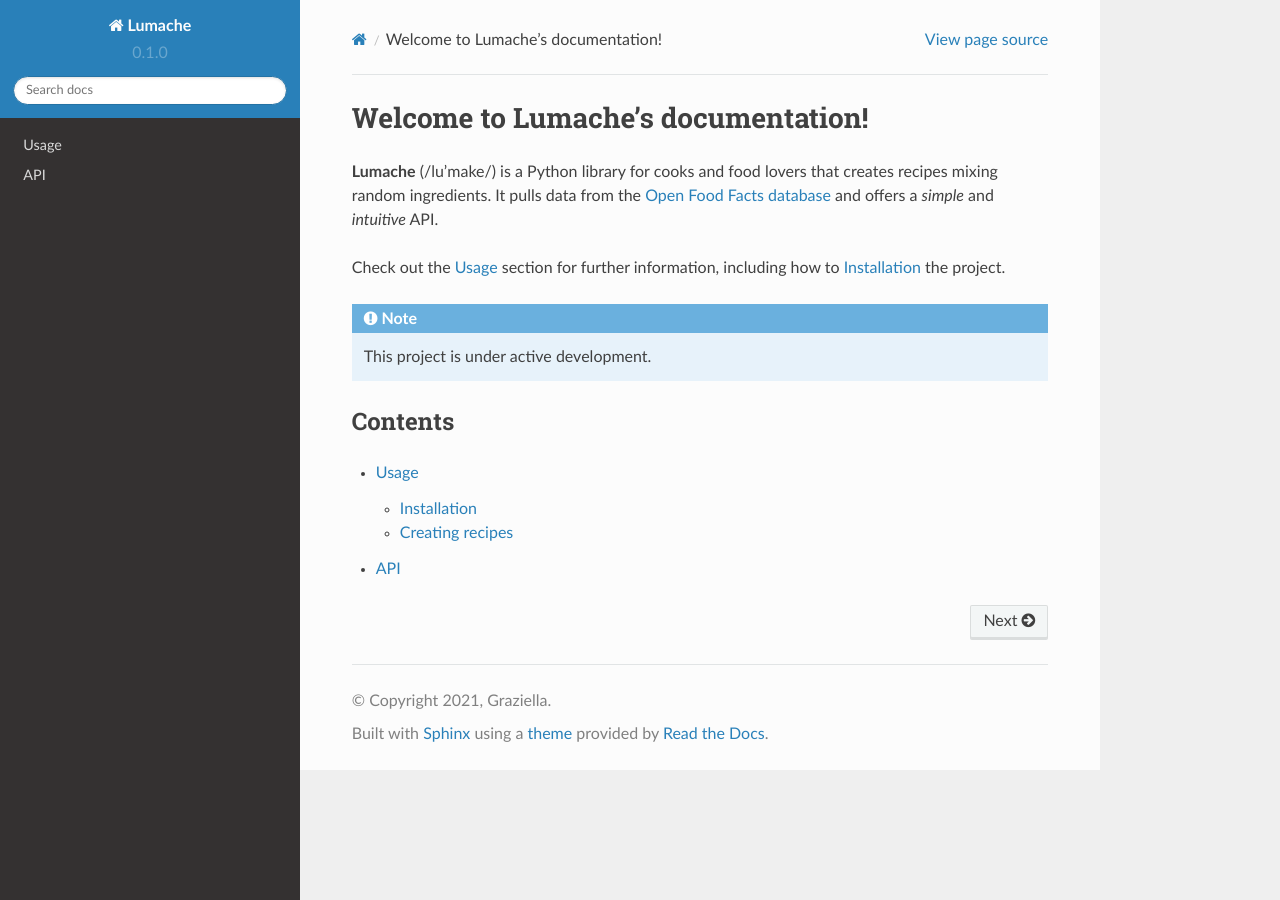
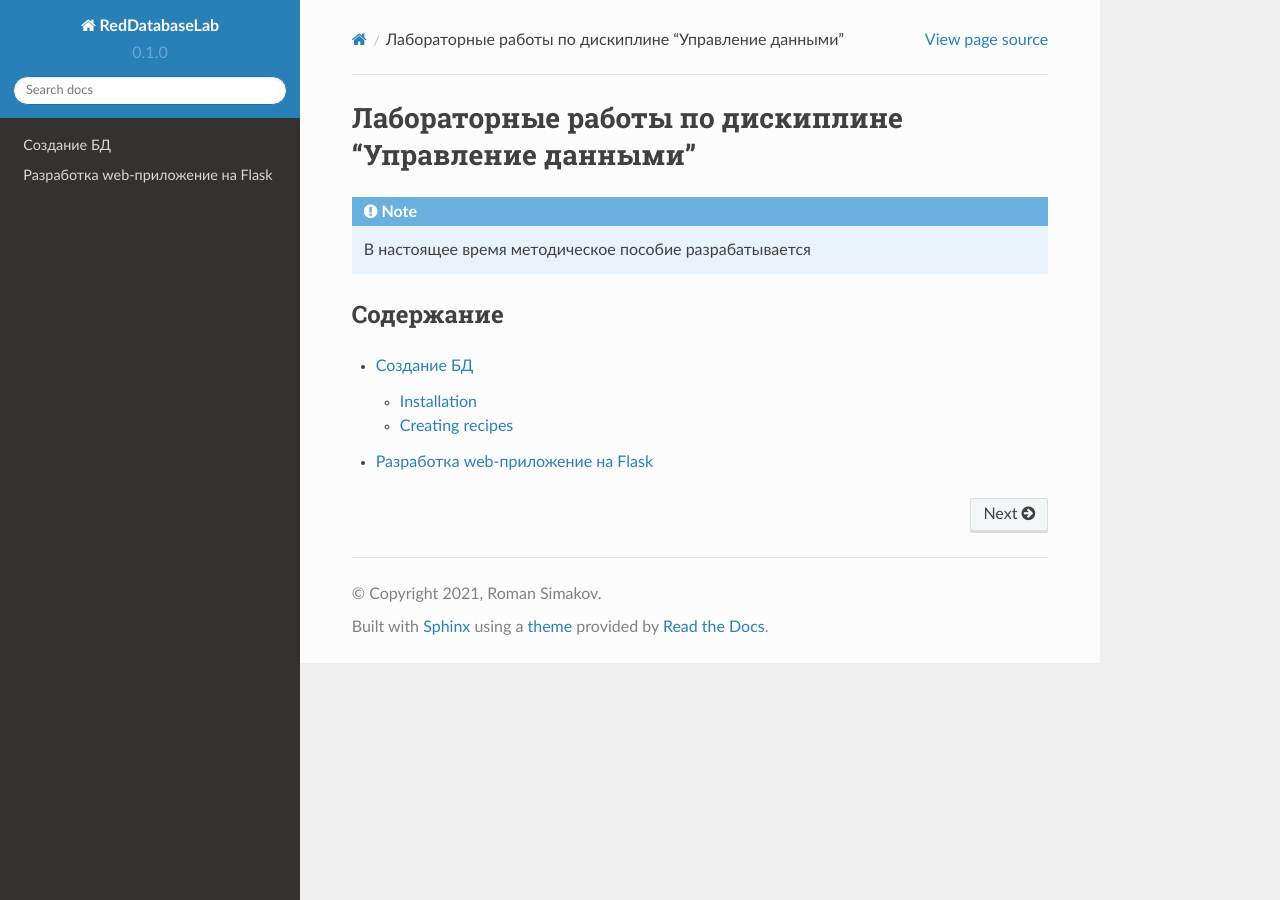
Before and after one commit to romansimakov/RedDatabaseLab, a Sphinx documentation site: the page built from docs/source/index.rst, in a window 1280 px wide. Built offline with Sphinx 7.4.7 and the Read the Docs theme 2.0.0, drawn with Linux system fonts in a browser that asks for light colours.

```diff
--- a/docs/source/api.rst
+++ /dev/null
@@ -1,7 +0,0 @@
-API
-===
-
-.. autosummary::
-   :toctree: generated
-
-   lumache
--- a/docs/source/conf.py
+++ b/docs/source/conf.py
@@ -2,9 +2,9 @@
 
 # -- Project information
 
-project = 'Lumache'
-copyright = '2021, Graziella'
-author = 'Graziella'
+project = 'RedDatabaseLab'
+copyright = '2021, Roman Simakov'
+author = 'Роман Симаков'
 
 release = '0.1'
 version = '0.1.0'
--- a/docs/source/usage.rst
+++ b/docs/source/create.rst
@@ -1,5 +1,5 @@
-Usage
-=====
+Создание БД
+===========
 
 .. _installation:
 
--- /dev/null
+++ b/docs/source/flaskr.rst
@@ -0,0 +1,2 @@
+Разработка web-приложение на Flask
+==================================
--- a/docs/source/index.rst
+++ b/docs/source/index.rst
@@ -1,22 +1,15 @@
-Welcome to Lumache's documentation!
-===================================
+Лабораторные работы по дискиплине "Управление данными"
+======================================================
 
-**Lumache** (/lu'make/) is a Python library for cooks and food lovers
-that creates recipes mixing random ingredients.
-It pulls data from the `Open Food Facts database <https://world.openfoodfacts.org/>`_
-and offers a *simple* and *intuitive* API.
-
-Check out the :doc:`usage` section for further information, including
-how to :ref:`installation` the project.
 
 .. note::
 
-   This project is under active development.
+   В настоящее время методическое пособие разрабатывается
 
-Contents
+Содержание
 --------
 
 .. toctree::
 
-   usage
-   api
+   create
+   flaskr
```
Also changed, not shown: README.rst (deleted, +0 -9 lines), lumache.py (deleted, +0 -23 lines), pyproject.toml (deleted, +0 -8 lines).
